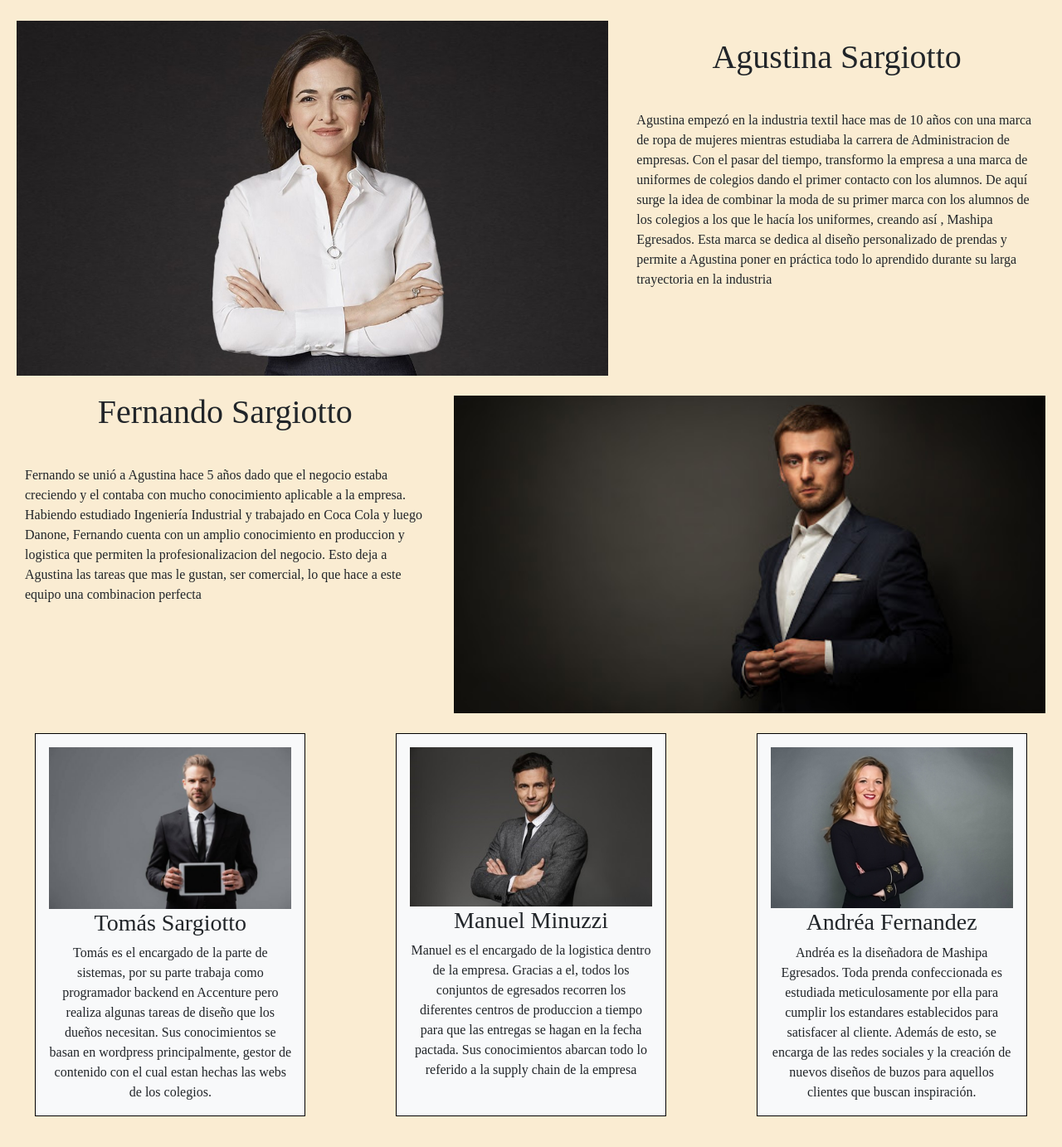
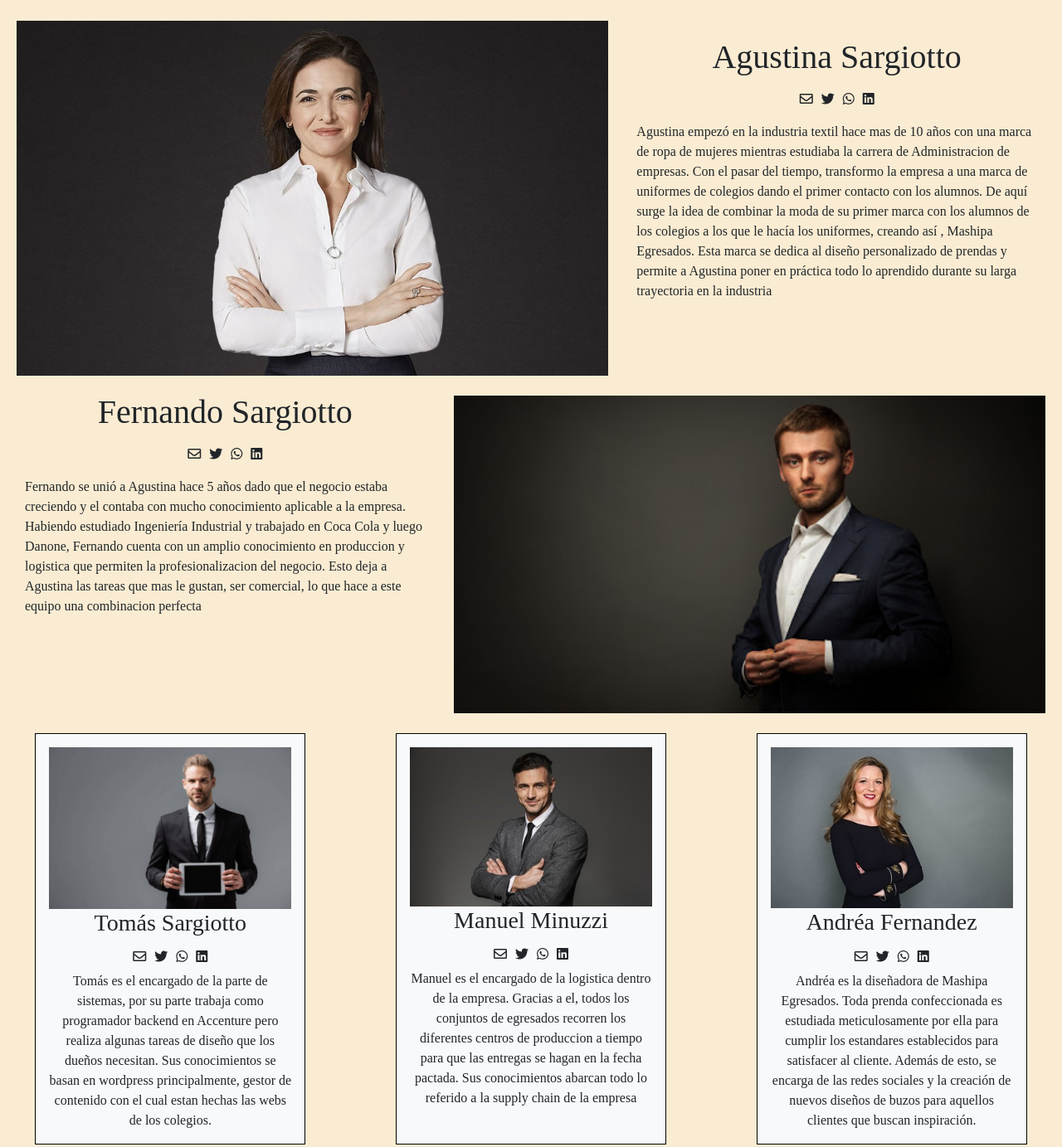
Before and after one commit to tomisargiottob/mashipa_sargiotto, a website: page nosotros.html in a window 1280 px wide. Shown: the part 195-1578 px from the top of the page at 83% size. Drawn offline with nearby package versions, Linux system fonts and the light colour scheme; a web font is replaced by a local one.

Commit message:
enhancement(nosotros): add social network links to members

```diff
--- a/nosotros.html
+++ b/nosotros.html
@@ -15,6 +15,12 @@
 	<title>Equipo Mashipa Egresados</title>
 	<meta name="description" content="Nuestro equipo tiene una larga trayectoria en el diseño de prendas, creando uniformes para colegios y cumpliendo el sueño de todos los egresados de tener su propio buzo">
 	<meta name="keywords" content="diseños de buzos de egresados, diseño de camperas de egresados, campera de egresados, buzo de egresados, promoción egresados, buzos de egresados diseñar">
+	<meta property="og:title" content="Mashipa Egresados">
+	<meta property="og:url" content="https://mashipaegresados.000webhostapp.com/index.html" />
+	<meta property="og:description" content="diseño y confección personalizada de buzos de egresados">
+	<meta property="og:image" content="img/logos/logoMashipa4.png" />
+	<meta property="og:locale" content="es_ES" />
+
 </head>
 <body>
 	<div id="topBar">
@@ -75,12 +81,40 @@
 				</div>
 				<div id="descripcionOwnerUno" class="col-lg-5 align-middle">
 					<h2>Agustina Sargiotto</h2>
+					<div class="redesOwner">
+						<a href="mailto:mashipaegresados@hotmail.com" class="me-4 text-reset">
+							<i class="far fa-envelope"></i>
+						</a>
+						<a href="https://www.twitter.com/" class="me-4 text-reset">
+							<i class="fab fa-twitter"></i>
+						</a>
+						<a href="https://wa.me/34611693393?text=Quiero%20tener%20mi%20conjunto%20de%20egresados" class="me-4 text-reset">
+							<i class="fab fa-whatsapp"></i>
+							</a>
+						<a href="https://www.linkedin.com/" class="me-4 text-reset">
+							<i class="fab fa-linkedin"></i>
+						</a>
+					</div>
 					<p>Agustina empezó en la industria textil hace mas de 10 años con una marca de ropa de mujeres mientras estudiaba la carrera de Administracion de empresas. Con el pasar del tiempo, transformo la empresa a una marca de uniformes de colegios dando el primer contacto con los alumnos. De aquí surge la idea de combinar la moda de su primer marca con los alumnos de los colegios a los que le hacía los uniformes, creando así , Mashipa Egresados. Esta marca se dedica al diseño personalizado de prendas y permite a Agustina poner en práctica todo lo aprendido durante su larga trayectoria en la industria</p>
 				</div>
 			</div>
 			<div class="row">
 				<div id="descripcionOwnerDos" class="col-lg-5 align-middle">
 					<h2>Fernando Sargiotto</h2>
+					<div class="redesOwner">
+						<a href="mailto:mashipaegresados@hotmail.com" class="me-4 text-reset">
+							<i class="far fa-envelope"></i>
+						</a>
+						<a href="https://www.twitter.com/" class="me-4 text-reset">
+							<i class="fab fa-twitter"></i>
+						</a>
+						<a href="https://wa.me/34611693393?text=Quiero%20tener%20mi%20conjunto%20de%20egresados" class="me-4 text-reset">
+							<i class="fab fa-whatsapp"></i>
+							</a>
+						<a href="https://www.linkedin.com/" class="me-4 text-reset">
+							<i class="fab fa-linkedin"></i>
+						</a>
+					</div>
 					<p>Fernando se unió a Agustina hace 5 años dado que el negocio estaba creciendo y el contaba con mucho conocimiento aplicable a la empresa. Habiendo estudiado Ingeniería Industrial y trabajado en Coca Cola y luego Danone, Fernando cuenta con un amplio conocimiento en produccion y logistica que permiten la profesionalizacion del negocio. Esto deja a Agustina las tareas que mas le gustan, ser comercial, lo que hace a este equipo una combinacion perfecta</p>
 				</div>
 				<div id="ownerDos" class="col-lg-7 mt-4">
@@ -95,6 +129,20 @@
 						<img class='imagenArticulosDestacados' src="img/nosotros/hombre_falso_cuatro.jpg" alt="Tomás Sargiotto encargado de sistemas en Mashipa Egresados">
 					</div>
 					<h3>Tomás Sargiotto</h3>
+					<div class="redesOwner">
+						<a href="mailto:mashipaegresados@hotmail.com" class="me-4 text-reset">
+							<i class="far fa-envelope"></i>
+						</a>
+						<a href="https://www.twitter.com/" class="me-4 text-reset">
+							<i class="fab fa-twitter"></i>
+						</a>
+						<a href="https://wa.me/34611693393?text=Quiero%20tener%20mi%20conjunto%20de%20egresados" class="me-4 text-reset">
+							<i class="fab fa-whatsapp"></i>
+							</a>
+						<a href="https://www.linkedin.com/" class="me-4 text-reset">
+							<i class="fab fa-linkedin"></i>
+						</a>
+					</div>
 					<article>
 						Tomás es el encargado de la parte de sistemas, por su parte trabaja como programador backend en Accenture pero realiza algunas tareas de diseño que los dueños necesitan. Sus conocimientos se basan en wordpress principalmente, gestor de contenido con el cual estan hechas las webs de los colegios.
 					</article>
@@ -104,6 +152,20 @@
 						<img class='imagenArticulosDestacados' src="img/nosotros/hombre_falso_seis.jpg" alt="Manuel Minuzzi encargado de la logística en Mashipa Egresados">
 					</div>
 					<h3>Manuel Minuzzi</h3>
+					<div class="redesOwner">
+						<a href="mailto:mashipaegresados@hotmail.com" class="me-4 text-reset">
+							<i class="far fa-envelope"></i>
+						</a>
+						<a href="https://www.twitter.com/" class="me-4 text-reset">
+							<i class="fab fa-twitter"></i>
+						</a>
+						<a href="https://wa.me/34611693393?text=Quiero%20tener%20mi%20conjunto%20de%20egresados" class="me-4 text-reset">
+							<i class="fab fa-whatsapp"></i>
+							</a>
+						<a href="https://www.linkedin.com/" class="me-4 text-reset">
+							<i class="fab fa-linkedin"></i>
+						</a>
+					</div>
 					<article>
 						Manuel es el encargado de la logistica dentro de la empresa. Gracias a el, todos los conjuntos de egresados recorren los diferentes centros de produccion a tiempo para que las entregas se hagan en la fecha pactada. Sus conocimientos abarcan todo lo referido a la supply chain de la empresa
 					</article>
@@ -113,6 +175,20 @@
 						<img class='imagenArticulosDestacados' src="img/nosotros/mujer_falsa_uno.jpg" alt="Andrea Fernandez encargada de diseño en Mashipa Egresados">
 					</div>
 					<h3>Andréa Fernandez</h3>
+					<div class="redesOwner">
+						<a href="mailto:mashipaegresados@hotmail.com" class="me-4 text-reset">
+							<i class="far fa-envelope"></i>
+						</a>
+						<a href="https://www.twitter.com/" class="me-4 text-reset">
+							<i class="fab fa-twitter"></i>
+						</a>
+						<a href="https://wa.me/34611693393?text=Quiero%20tener%20mi%20conjunto%20de%20egresados" class="me-4 text-reset">
+							<i class="fab fa-whatsapp"></i>
+							</a>
+						<a href="https://www.linkedin.com/" class="me-4 text-reset">
+							<i class="fab fa-linkedin"></i>
+						</a>
+					</div>
 					<article>
 						 Andréa es la diseñadora de Mashipa Egresados. Toda prenda confeccionada es estudiada meticulosamente por ella para cumplir los estandares establecidos para satisfacer al cliente. Además de esto, se encarga de las redes sociales y la creación de nuevos diseños de buzos para aquellos clientes que buscan inspiración.
 					</article>
--- a/scss/styles.scss
+++ b/scss/styles.scss
@@ -212,11 +212,11 @@ p{
 	}
 	input[type='reset'],
 	input[type='submit']{
-		margin: 0 auto;
+		margin: 10px auto;
 		width:20%;
 		background-color: $colorVerde;
 		color:white;
-		border:white 1px solid;
+		border:black 1px solid;
 		border-radius: 10px;
 		cursor:pointer;
 	}
@@ -349,6 +349,7 @@ p{
 	align-items: center;
 	div {
 		h2{
+			margin-bottom: 0px;
 			padding: 10px;
 			font-size: $tituloChicoMedio;
 		}
@@ -359,6 +360,20 @@ p{
 		img{
 			width: 100%;
 		}
+		.redesOwner{
+			@extend .redesOwner ;
+			width: 30%;
+		}
+	}
+}
+.redesOwner{
+	display:flex;
+	justify-content: center;
+	margin:0 auto;
+	a{
+		margin: 5px !important;
+		text-align: center;
+		text-decoration: none
 	}
 }
 #seccionColaboradores{
```
Also changed, not shown: blog/design.html (+6 -0 lines), blog/precios.html (+6 -0 lines), contacto.html (+6 -0 lines), galeria.html (+6 -0 lines), index.html (+5 -0 lines), README.txt, css/stylesScss.css.
